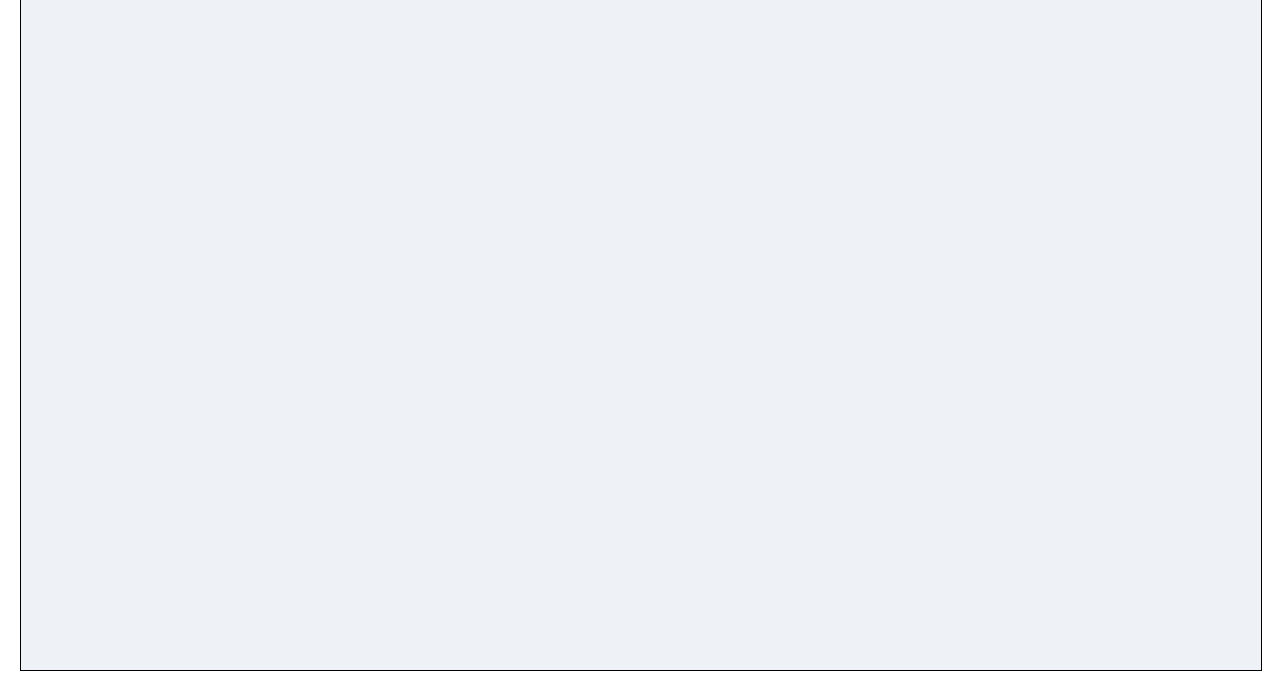
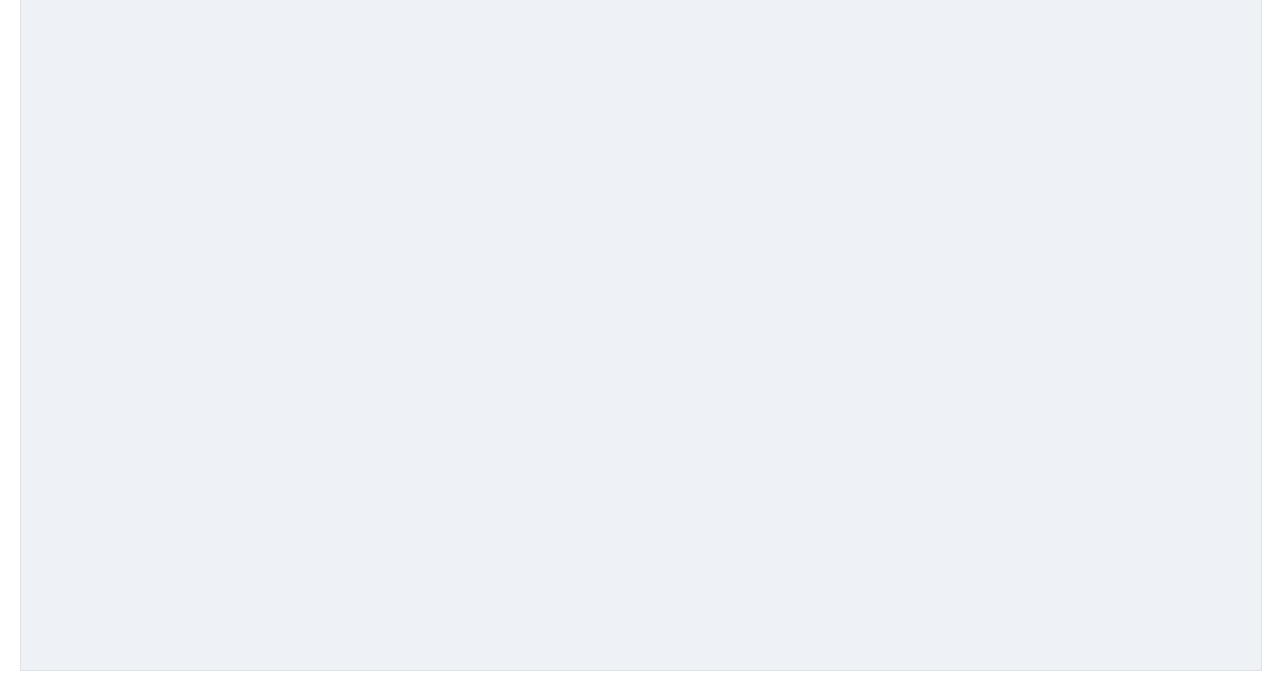
Before and after one commit to brWski685/Projekte, a plain HTML site: page index.html in a window 1280 px wide. Shown: the part 331-1022 px from the top of the page. Drawn offline with Linux system fonts and the light colour scheme.

Commit message:
Update projekt2.css

```diff
--- a/projekt2.css
+++ b/projekt2.css
@@ -33,7 +33,7 @@ button:hover{
 
  /* container1 */
 .container1 {
-    border: solid 1px black;
+    border: solid 1px rgba(0, 0, 0, 0.068);
     width: 100%;
     height: 900px;
     background-color: #bfcfdc44;
```
